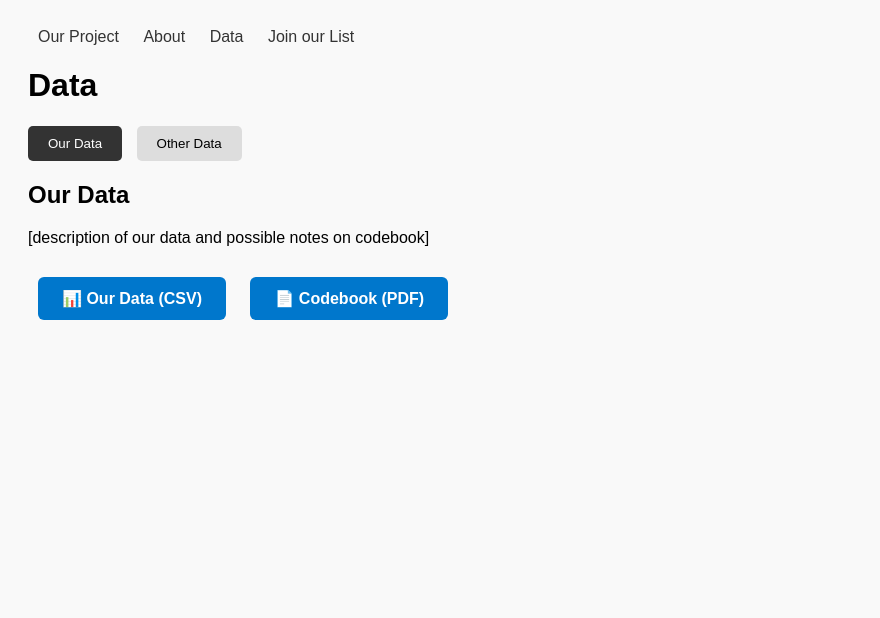
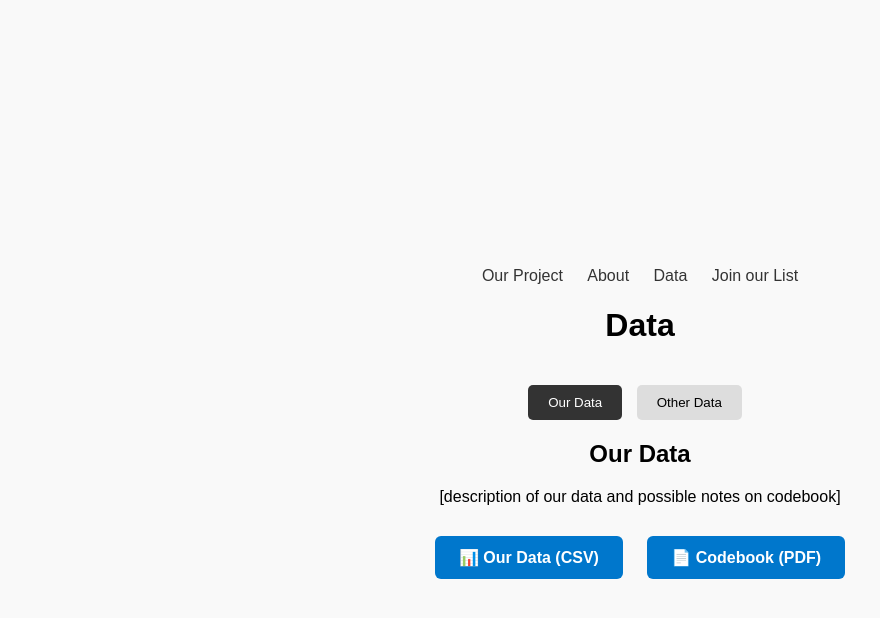
Before and after one commit to austingl-hub/austingl-hub.github.io, a plain HTML site: page data.html in a window 1280 px wide. Shown: the whole page, without its empty margins (0-880 px from the left). Drawn offline with Linux system fonts and the light colour scheme.

Commit message:
Update data.html

```diff
--- a/data.html
+++ b/data.html
@@ -5,7 +5,8 @@
   <meta name="viewport" content="width=device-width, initial-scale=1.0">
   <title>Data</title>
   <style>
-    body { font-family: Arial, sans-serif; padding: 20px; background: #f9f9f9; }
+    body { font-family: Arial, sans-serif; padding: 20px; background: #f9f9f9; display: flex; flex-direction: column; align-items: center;
+         justify-content: center; min-height: 100vh; text-align: center; }
     nav a { margin: 0 10px; text-decoration: none; color: #333; }
     .tabs { margin-top: 20px; }
     .tab-buttons button {
```
